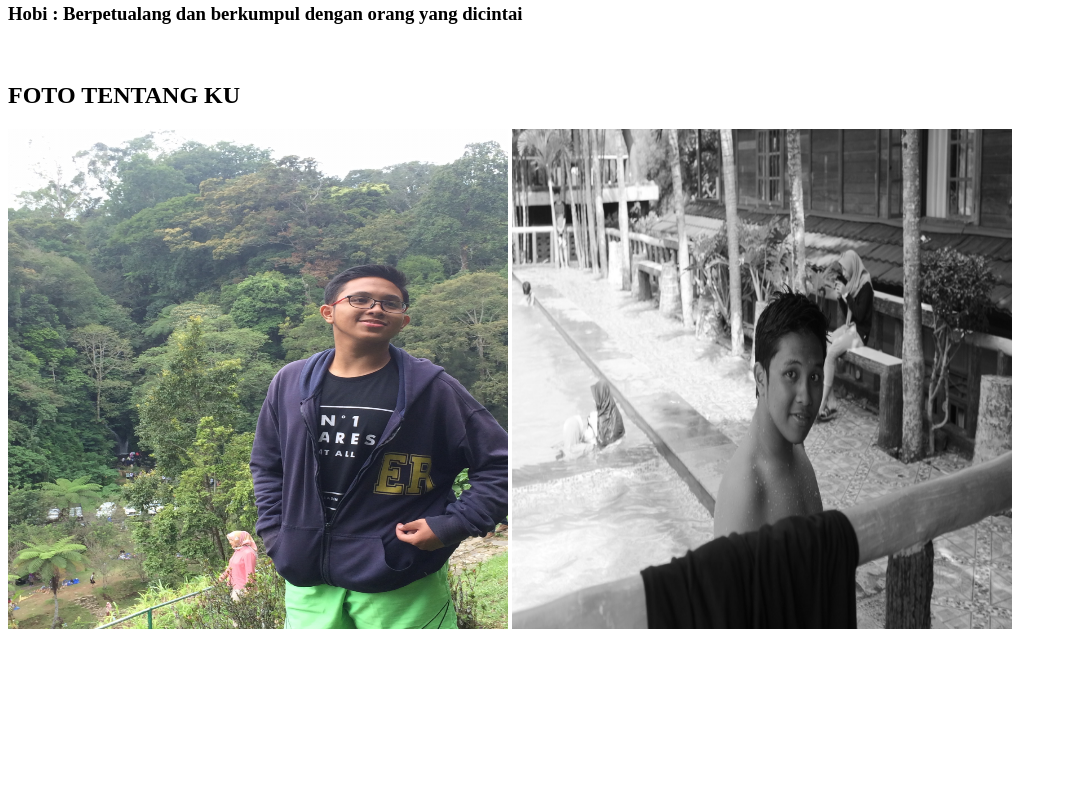
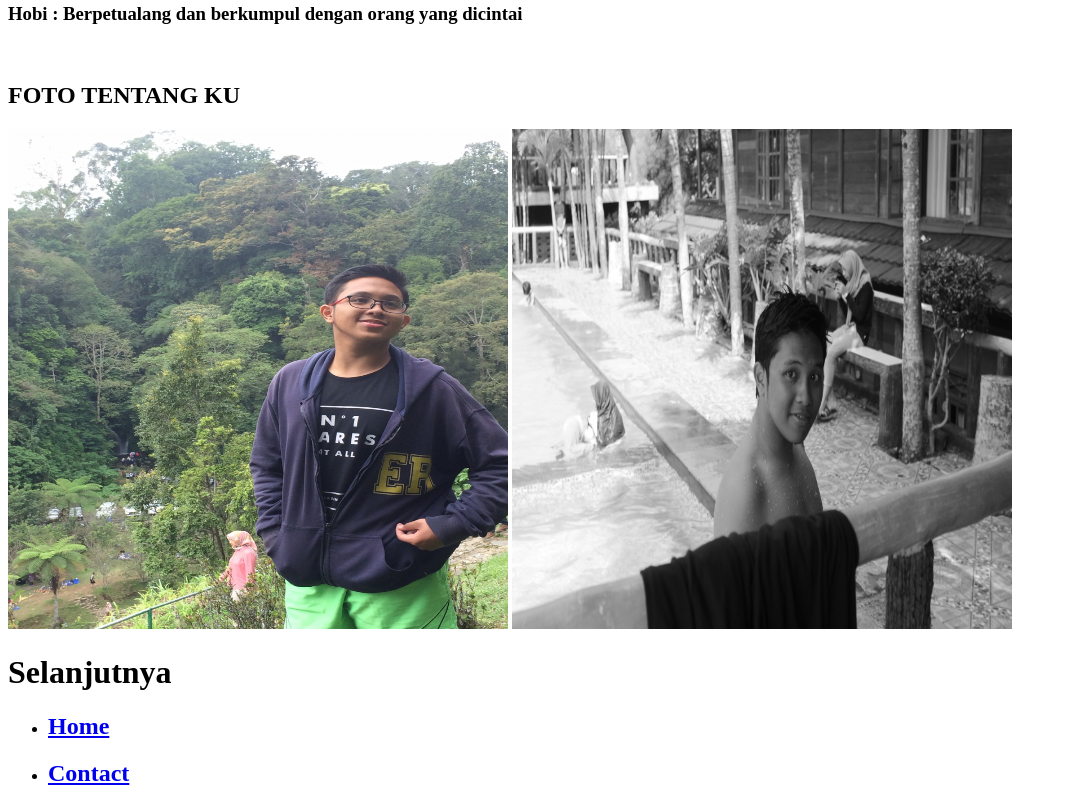
Before and after one commit to aufadilrahma/aufadilrahma.github.io, a plain HTML site: page profilku.html in a window 1280 px wide. Shown: the part 414-1221 px from the top of the page, without its empty margins (0-1067 px from the left). Before the commit the page ends 1055 px from the top, so only its background shows below. Drawn offline with Linux system fonts and the light colour scheme.

Commit message:
Update profilku.html

```diff
--- a/profilku.html
+++ b/profilku.html
@@ -18,5 +18,21 @@
 <h2>FOTO TENTANG KU</h2>
 <img src="aku1.jpg" alt="aku" width="500" height="500">
 <img src="aku2.jpg" alt="aku" width="500" height="500">
+		<div class="header-nav">
+      <header>
+        <div class="header">
+          <h1> Selanjutnya </h1>
+        </div>
+      </header>
+
+      <nav>
+        <header class="nav">
+          <ul>
+            <li><a href="#"><h1>Home</h1></a></li>
+            <li><a href="#"><h1>Contact </h1></a></li>
+          </ul>
+        </header>
+      </nav>
+    </div>
 </body>
 </html>
```
